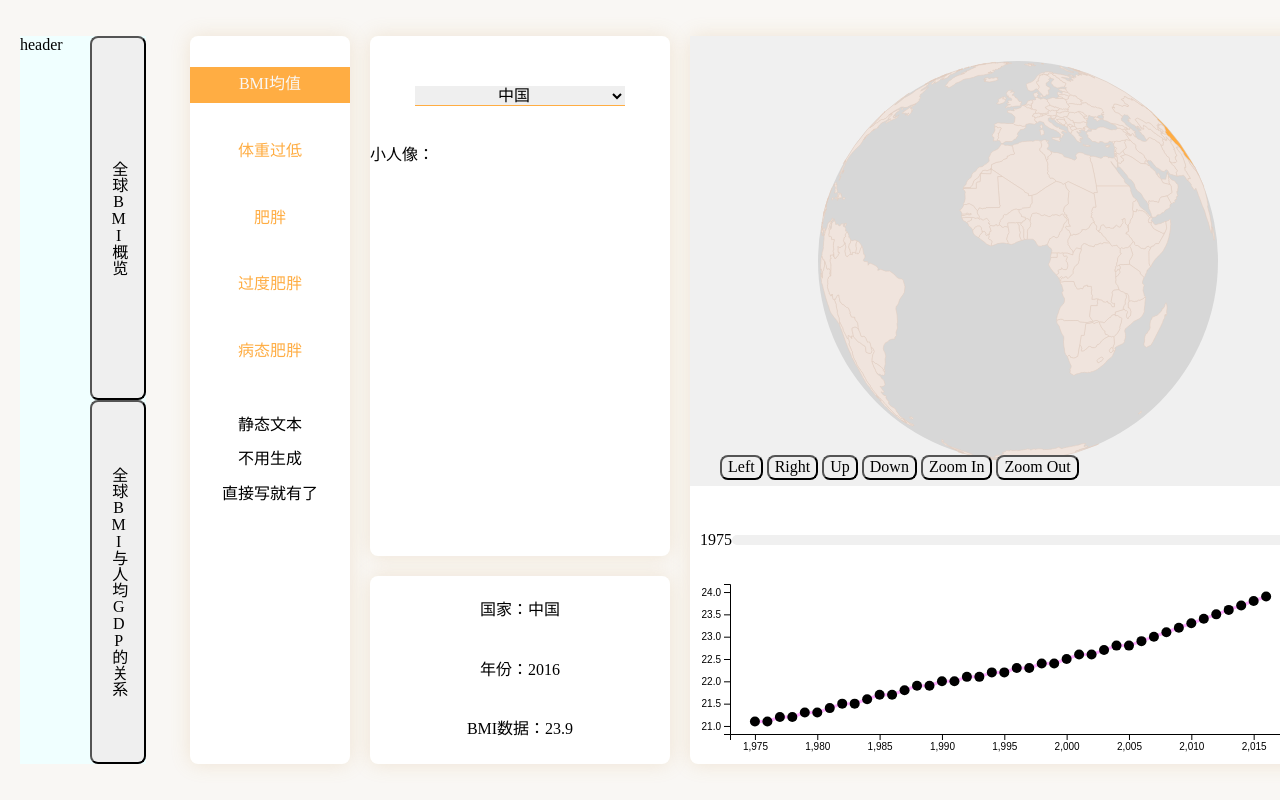
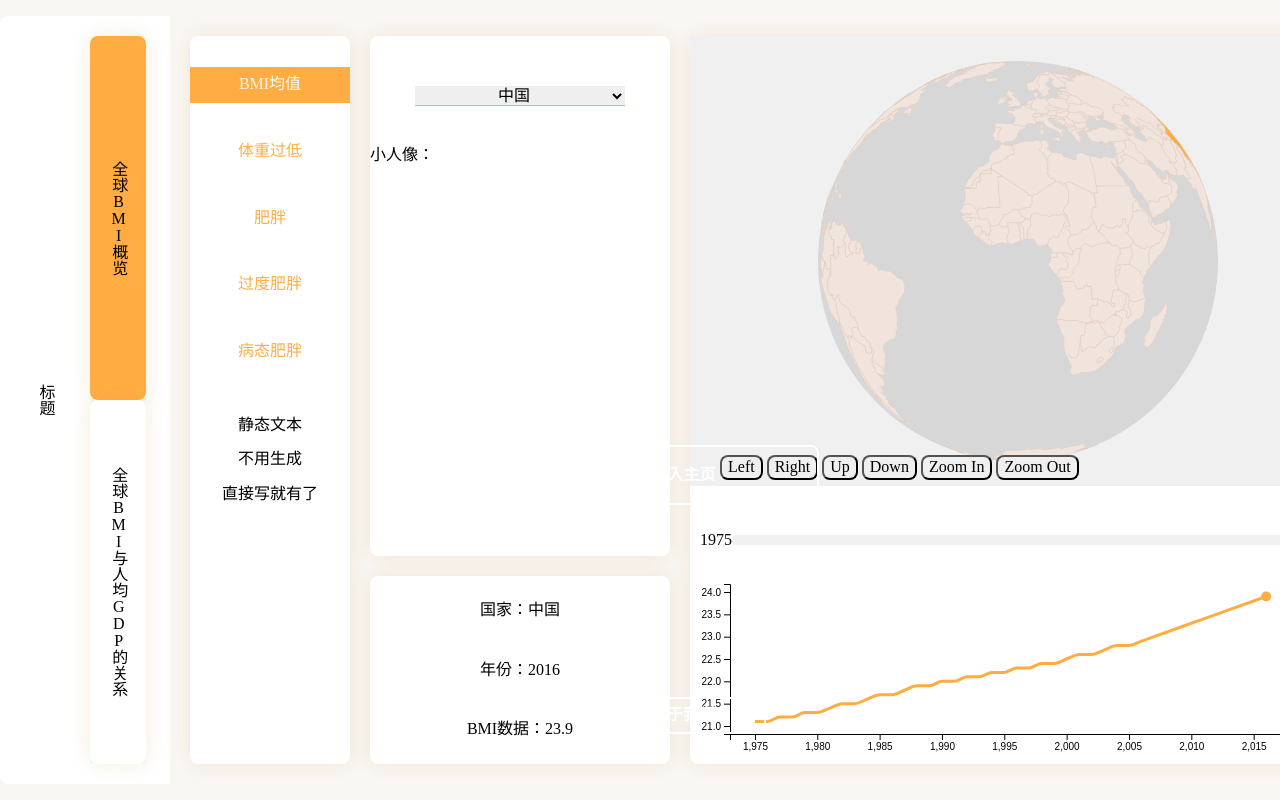
Before and after one commit to colin0154/InfoVizDemo, a website built with webpack: page dist/index.html in a window 1280 px wide. Shown: the top 800 px of the page. Built offline with nearby package versions, Linux system fonts and the light colour scheme; files whose address does not match are found by name.

Commit message:
Add loading page.

```diff
--- a/src/Controller/Controller.ts
+++ b/src/Controller/Controller.ts
@@ -51,23 +51,26 @@ export class Controller {
         // this.yearSliderTwo.oninput = (e) => this.sliderOnInput(e);
     }
 
-    private changePage(isToGPD: boolean): void {
-        if (this.dataManager.SelectedYear < 1990 && isToGPD) {
+    private changePage(isToGDP: boolean): void {
+        if (this.dataManager.SelectedYear < 1990 && isToGDP) {
             this.dataManager.ChangeYear(1990);
         }
 
         this.yearSliderOne.value = this.dataManager.SelectedYear.toString();
         this.yearSliderTwo.value = this.dataManager.SelectedYear.toString();
 
-        this.sliderOnInput(!isToGPD);
+        this.sliderOnInput(!isToGDP);
 
         // Stop rendering the not visible page.
-        Controller.CurrentPageOnGDP= isToGPD;
+        Controller.CurrentPageOnGDP= isToGDP;
         // Raise event to tell charts to update. Otherwise the charts would still have previous state since last page change.
         document.getElementById("EventTarget").dispatchEvent(new Event("StateChanged"));
 
-        document.getElementById("BMI").style.display = isToGPD ? "none" : "inline-flex";
-        document.getElementById("GDP").style.display = isToGPD ? "inline-flex" : "none";
+        document.getElementById("BMI").style.display = isToGDP ? "none" : "inline-flex";
+        document.getElementById("GDP").style.display = isToGDP ? "inline-flex" : "none";
+
+        document.getElementById("showBMI").setAttribute("class", isToGDP ? "" : "active");
+        document.getElementById("showGDP").setAttribute("class", isToGDP ? "active" : "");
     }
 
     private changeYear(e: Event, isSliderOne: boolean): void {
--- a/src/Sass/style.scss
+++ b/src/Sass/style.scss
@@ -13,10 +13,55 @@ button {
     @include RoundedCorner();
 }
 
+.welcome {
+    width: 1366px;
+    height: 768px;
+    position: absolute;
+    z-index: 99;
+
+    button {
+        background: none;
+        color: #ffffff;
+        border: 2px solid #ffffff;
+        font-weight: bold;
+    }
+
+    button:hover {
+        background: #ffffff;
+        color: $primary-color;
+        outline: 0;
+        cursor: pointer;
+    }
+
+    button:disabled {
+        background: none;
+        color: #ffffff;
+        cursor: default;
+    }
+
+    #startDemo {
+        position: absolute;
+        left: 548px;
+        top: 429px;
+        width: 271px;
+        height: 60px;
+    }
+
+    #aboutUs {
+        position: absolute;
+        left: 600px;
+        top: 681px;
+        width: 166px;
+        height: 37px;
+    }
+}
+
 .flex-container {
     display: inline-flex;
     height: 768px;
     margin: 0 auto;
+    background: $background-white;
+    @include RoundedCorner();
 
     .header {
         width: 170px - 40px;
@@ -24,8 +69,15 @@ button {
         display: inline-flex;
 
         .title {
+            display: flex;
             width: 70px;
-            background-color: azure;
+            height: 100%;
+            background-color: $background-white;
+            p{
+                text-align: center;
+                writing-mode: vertical-lr;
+                text-orientation: upright;
+            }
         }
 
         .nav {
@@ -35,13 +87,29 @@ button {
             flex-direction: column;
 
             button {
+                @include BoxShadow();
                 height: 50%;
                 width: 100%;
+                background: $background-white;
+                border: none;
                 p {
                     writing-mode: vertical-lr;
                     text-orientation: upright;
                     margin: auto;
                 }
+            }
+
+            button:hover {
+                background: rgba($primary-color, 0.5);
+                cursor: pointer;
+            }
+
+            button.active {
+                background: $primary-color;
+            }
+
+            button:focus, button.active:focus {
+                outline: none;
             }
         }
     }
@@ -183,10 +251,21 @@ button {
                     }
                 }
 
-                svg > g.Line > path {
-                    fill: none;
-                    stroke: #ffabff;
-                    stroke-width: 3;
+                svg {
+                    g.Line {
+                        path {
+                            fill: none;
+                            stroke: $primary-color;
+                            stroke-width: 3;
+                        }
+                        .circle {
+                            fill: none;
+                            stroke: none;
+                        }
+                        .circle.active {
+                            fill: $primary-color;
+                        }
+                    }
                 }
             }
         }
--- a/src/View/TrendChart.ts
+++ b/src/View/TrendChart.ts
@@ -37,7 +37,8 @@ export class TrendChart extends View {
         // Line Generator
         let line: any = d3.line()
             .x(d => this.xAxis(d[0]))
-            .y(d => this.yAxis(d[1]));
+            .y(d => this.yAxis(d[1]))
+            .curve(d3.curveMonotoneX);
 
         // Draw X any Y axis
         d3.select("svg#Trend > g.xAxis")
@@ -59,9 +60,18 @@ export class TrendChart extends View {
             .selectAll(".circle")
             .data(data)
             .attr("cy", d => this.yAxis(d[1]))
+            .attr("class", (d: any) => {
+                if (d[0] == this.dataManager.SelectedYear)
+                    return "circle active";
+                return "circle";
+            })
             .enter()
             .append("circle")
-                .attr("class", "circle")
+                .attr("class", (d: any) => {
+                    if (d[0] == this.dataManager.SelectedYear)
+                        return "circle active";
+                    return "circle";
+                })
                 .attr("year", d => d[0])
                 .attr("r", 5)
                 .attr("cx", d => this.xAxis(d[0]))
--- a/src/index.ts
+++ b/src/index.ts
@@ -21,6 +21,8 @@ Promise.all( urls.map( u => fetch(u) )).then(res =>
 // Initialize the demo after datasets have been loaded.
 let dataManager = DataManager.Instance;
 
+let startButton: HTMLButtonElement = <HTMLButtonElement>document.getElementById("startDemo");
+
 function Initialize(response: Array<object>)
 {
     dataManager.Initialize(response);
@@ -33,4 +35,8 @@ function Initialize(response: Array<object>)
     let infoSection = new InfoSection();
 
     dataManager.ChangeYear(2016);
+
+    startButton.innerText = "进入主页";
+    startButton.disabled = false;
+    startButton.onclick = () => document.getElementById("welcome").setAttribute("style", "display: none;");
 }
```
Also changed, not shown: dist/index.html.
